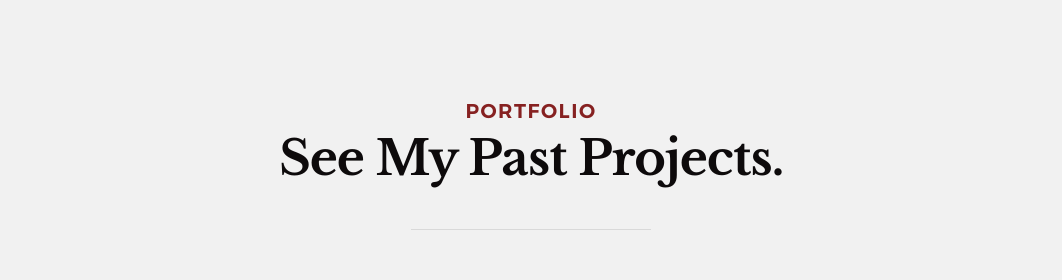
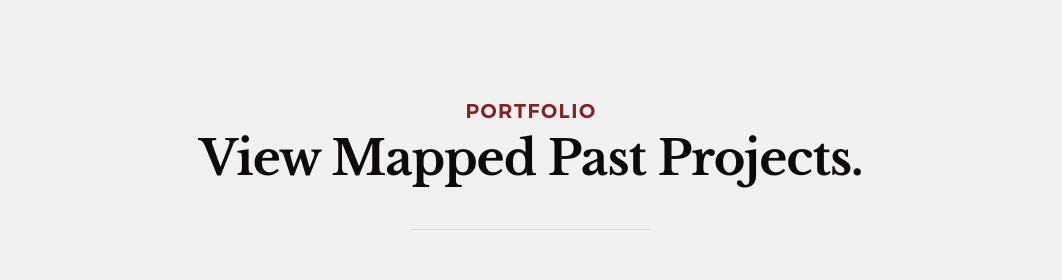
Before and after one commit to kestonmoses/portfolio, a plain HTML site: page index.html in a window 1280 px wide. Shown: the part 3020-3300 px from the top of the page, without its empty margins (109-1171 px from the left). Drawn offline with Linux system fonts and the light colour scheme.

Commit message:
Update index.html

```diff
--- a/index.html
+++ b/index.html
@@ -262,7 +262,7 @@
         <div class="row narrow section-intro has-bottom-sep">
             <div class="col-full">
                 <h3>Portfolio</h3>
-                <h1>See My Past Projects.</h1>
+                <h1>View Mapped Past Projects.</h1>
             </div>
         </div>
 
```
